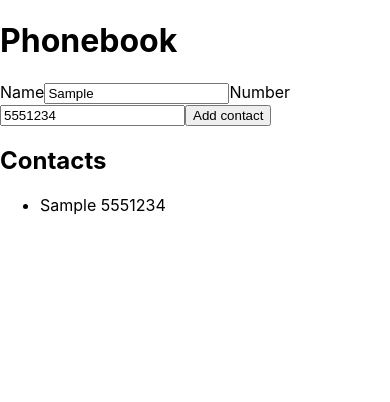
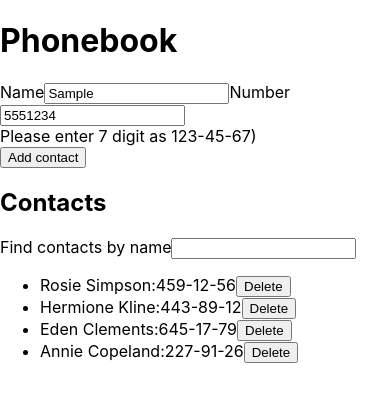
Before and after one commit to verhowyna/goit-react-hw-02-phonebook, a React (Create React App) app: page / in a window 390 px wide. Both pictures are taken after typing "Sample", "5551234" into the empty fields and a click on the button "Add contact". Shown: the top 402 px of the page. Built offline with nearby package versions, Linux system fonts and the light colour scheme.

Commit message:
phonebook-middle

```diff
--- a/src/components/App.jsx
+++ b/src/components/App.jsx
@@ -1,61 +1,69 @@
 import { Component } from 'react';
 import { nanoid } from 'nanoid';
 
+import { Phonebook } from './Phonebook/Phonebook';
+import { Contacts } from './Contacts/Contacts';
+import { Filter } from './Filter/Filter';
+
 export class App extends Component {
   state = {
-    contacts: [],
-    name: '',
-    number: '',
+    contacts: [
+      { id: 'id-1', name: 'Rosie Simpson', number: '459-12-56' },
+      { id: 'id-2', name: 'Hermione Kline', number: '443-89-12' },
+      { id: 'id-3', name: 'Eden Clements', number: '645-17-79' },
+      { id: 'id-4', name: 'Annie Copeland', number: '227-91-26' },
+    ],
+    filter: '',
   };
 
-  addContact = ({ target }) => {
+  addContact = values => {
+    const { contacts } = this.state;
+
+    const checkContact = contacts.some(
+      contact => contact.name.toLowerCase() === values.name.toLowerCase()
+    );
+
+    checkContact
+      ? alert(`${values.name} is already in contacts`)
+      : this.setState(prevState => {
+          return {
+            contacts: [...prevState.contacts, { ...values, id: nanoid() }],
+          };
+        });
+  };
+
+  updateFilter = value => {
     this.setState({
-      [target.name]: target.value,
-      contacts: [{ name: this.state.name, id: nanoid() }],
+      filter: value,
     });
   };
 
-  handleSubmit = e => {
-    e.preventDefault();
+  handleDelete = contactId => {
+    const newContactsList = this.state.contacts.filter(
+      contact => contact.id !== contactId
+    );
+
     this.setState({
-      [e.target.name]: e.target.value,
+      contacts: newContactsList,
     });
-    console.log(this.state);
   };
 
   render() {
+    const { contacts, filter } = this.state;
+    const filtredContacts = contacts.filter(contact => {
+      return contact.name.toLowerCase().includes(filter.toLowerCase());
+    });
     return (
-      <form onSubmit={this.handleSubmit}>
+      <div>
         <h1>Phonebook</h1>
-        <label htmlFor="name">
-          Name
-          <input
-            type="text"
-            name="name"
-            placeholder="Rosie Simpson"
-            required
-            onChange={this.addContact}
-          />
-        </label>
-        <label htmlFor="number">
-          Number
-          <input
-            type="tel"
-            name="number"
-            placeholder="123-45-67"
-            required
-            onChange={this.addContact}
-          />
-        </label>
-        <button type="submit">Add contact</button>
+        <Phonebook onAddContact={this.addContact}></Phonebook>
         <h2>Contacts</h2>
-        <ul>
-          <li>
-            <span>{this.state.name} </span>
-            <span>{this.state.number}</span>
-          </li>
-        </ul>
-      </form>
+        <Filter onFilter={this.updateFilter}></Filter>
+        <Contacts
+          contactsList={filtredContacts}
+          onDelete={this.handleDelete}
+        ></Contacts>
+      </div>
     );
   }
 }
--- a/src/components/Contacts/Contacts.js
+++ b/src/components/Contacts/Contacts.js
@@ -0,0 +1,17 @@
+export const Contacts = ({ contactsList, onDelete }) => {
+  return (
+    <ul>
+      {contactsList.map(contact => {
+        return (
+          <li key={contact.id}>
+            <span>{contact.name}:</span>
+            <span>{contact.number}</span>
+            <button type="button" onClick={() => onDelete(contact.id)}>
+              Delete
+            </button>
+          </li>
+        );
+      })}
+    </ul>
+  );
+};
--- /dev/null
+++ b/src/components/Filter/Filter.js
@@ -0,0 +1,12 @@
+export const Filter = ({ onFilter }) => {
+  return (
+    <label>
+      Find contacts by name
+      <input
+        type="text"
+        name="filter"
+        onChange={evt => onFilter(evt.target.value)}
+      />
+    </label>
+  );
+};
--- a/src/components/Phonebook/Phonebook.js
+++ b/src/components/Phonebook/Phonebook.js
@@ -0,0 +1,41 @@
+import { Formik, Form, Field, ErrorMessage } from 'formik';
+import * as Yup from 'yup';
+
+const schema = Yup.object().shape({
+  name: Yup.string()
+    .min(3, 'Name must contains more than 3 leters')
+    .required('Please enter a name'),
+  number: Yup.string()
+    .matches(/^(\d{3}-\d{2}-\d{2})$/, 'Please enter 7 digit as 123-45-67)')
+    .required('Please enter a number'),
+});
+
+export const Phonebook = ({ onAddContact }) => {
+  return (
+    <Formik
+      initialValues={{
+        name: '',
+        number: '',
+      }}
+      validationSchema={schema}
+      onSubmit={(values, actions) => {
+        onAddContact(values);
+        actions.resetForm();
+      }}
+    >
+      <Form autoComplete="off">
+        <label>
+          Name
+          <Field type="text" name="name" placeholder="Rosie Simpson" />
+          <ErrorMessage name="name" component="div" />
+        </label>
+        <label>
+          Number
+          <Field type="tel" name="number" placeholder="123-45-67" />
+          <ErrorMessage name="number" component="div" />
+        </label>
+        <button type="submit">Add contact</button>
+      </Form>
+    </Formik>
+  );
+};
```
